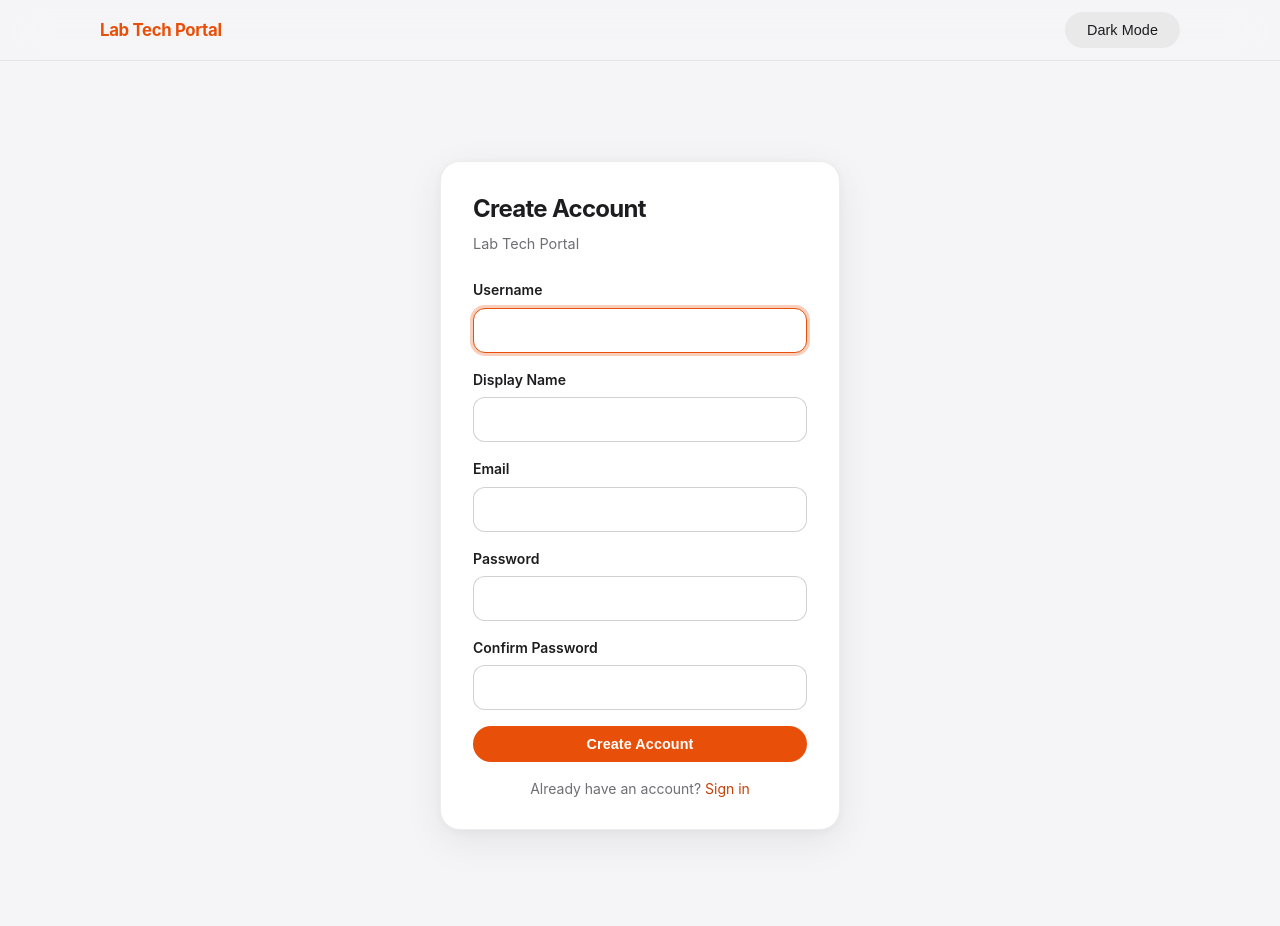
After one commit to abandlamudi1/AlarmLabTechPortal, a Flask app: page /register in a window 1280 px wide. The commit adds this page. Run offline with Flask 3, Linux system fonts and the light colour scheme; some libraries are stand-ins or nearby versions.

Commit message:
Add user registration for local auth mode
New /register page (username, display name, email, password + confirm).
Saves hashed credentials to data/accounts.json and logs the user in
immediately on success. Login page now shows "No account? Create one" link.
Only available when LOCAL_AUTH is active (no Okta configured).

Co-Authored-By: Claude Sonnet 4.6 <noreply@anthropic.com>

```diff
--- a/lab-portal/lab-tech-portal-sprint-next-E-helm-k8s/app.py
+++ b/lab-portal/lab-tech-portal-sprint-next-E-helm-k8s/app.py
@@ -18,7 +18,7 @@ import services.audit_log as _audit_log_module
 import services.metrics as _metrics_module
 import services.object_storage as _object_storage_module
 from services.okta_auth import OktaAuthError, OktaAuthService
-from services.local_auth import verify_local_user
+from services.local_auth import verify_local_user, create_local_user
 from services.logging_config import bind_request_context, clear_request_context, get_logger, init_logging
 from services.rbac import requires_role as _requires_role
 from celery_app import make_celery
@@ -526,7 +526,7 @@ def require_login():
         return None
     if request.endpoint.startswith("static"):
         return None
-    if request.endpoint in {"login", "local_login", "auth_callback", "logout", "healthz", "readyz", "metrics", "prometheus_metrics"}:
+    if request.endpoint in {"login", "local_login", "register", "auth_callback", "logout", "healthz", "readyz", "metrics", "prometheus_metrics"}:
         return None
     # api_v1 blueprint handles its own auth and returns 401 JSON (not 302).
     # Exclude it here so unauthenticated API callers get JSON, not a redirect.
@@ -606,6 +606,38 @@ def local_login():
     ))
     if next_url and _is_safe_redirect(next_url):
         return redirect(next_url)
+    return redirect(url_for("home"))
+
+
+@app.route("/register", methods=["GET", "POST"])
+def register():
+    if not current_app.config.get("LOCAL_AUTH"):
+        return redirect(url_for("login"))
+    if request.method == "GET":
+        return render_template("register.html", error=None, form={})
+    username = request.form.get("username", "").strip()
+    display_name = request.form.get("display_name", "").strip()
+    email = request.form.get("email", "").strip()
+    password = request.form.get("password", "")
+    confirm = request.form.get("confirm_password", "")
+    form = {"username": username, "display_name": display_name, "email": email}
+    if password != confirm:
+        return render_template("register.html", error="Passwords do not match.", form=form)
+    error = create_local_user(username, display_name, email, password)
+    if error:
+        return render_template("register.html", error=error, form=form)
+    account = verify_local_user(username, password)
+    session["user_identity"] = {
+        "email": account["email"],
+        "display_name": account["display_name"],
+        "username": account["username"],
+        "groups": ["admin"],
+    }
+    login_user(User(
+        email=account["email"],
+        display_name=account["display_name"],
+        username=account["username"],
+    ))
     return redirect(url_for("home"))
 
 
--- a/lab-portal/lab-tech-portal-sprint-next-E-helm-k8s/templates/login.html
+++ b/lab-portal/lab-tech-portal-sprint-next-E-helm-k8s/templates/login.html
@@ -30,6 +30,10 @@
             </div>
             <button class="btn" type="submit" style="width:100%;">Sign In</button>
         </form>
+
+        <p style="margin-top:16px; text-align:center; font-size:0.875rem; color:var(--muted-text);">
+            No account? <a href="{{ url_for('register') }}">Create one</a>
+        </p>
     </div>
 </div>
 {% endblock %}
--- /dev/null
+++ b/lab-portal/lab-tech-portal-sprint-next-E-helm-k8s/templates/register.html
@@ -0,0 +1,51 @@
+{% extends 'base.html' %}
+
+{% block title %}Create Account — Lab Tech Portal{% endblock %}
+
+{% block content %}
+<div class="login-wrap">
+    <div class="card login-card">
+        <div class="login-header">
+            <h1 class="login-title">Create Account</h1>
+            <p class="login-sub">Lab Tech Portal</p>
+        </div>
+
+        {% if error %}
+        <div class="notice notice-error">{{ error }}</div>
+        {% endif %}
+
+        <form method="post" action="{{ url_for('register') }}" class="login-form">
+            <input type="hidden" name="csrf_token" value="{{ csrf_token() }}">
+            <div class="form-field">
+                <label for="username">Username</label>
+                <input id="username" name="username" type="text" autocomplete="username"
+                       autofocus required value="{{ form.username or '' }}">
+            </div>
+            <div class="form-field">
+                <label for="display_name">Display Name</label>
+                <input id="display_name" name="display_name" type="text"
+                       required value="{{ form.display_name or '' }}">
+            </div>
+            <div class="form-field">
+                <label for="email">Email</label>
+                <input id="email" name="email" type="email" autocomplete="email"
+                       required value="{{ form.email or '' }}">
+            </div>
+            <div class="form-field">
+                <label for="password">Password</label>
+                <input id="password" name="password" type="password" autocomplete="new-password" required>
+            </div>
+            <div class="form-field">
+                <label for="confirm_password">Confirm Password</label>
+                <input id="confirm_password" name="confirm_password" type="password"
+                       autocomplete="new-password" required>
+            </div>
+            <button class="btn" type="submit" style="width:100%;">Create Account</button>
+        </form>
+
+        <p style="margin-top:16px; text-align:center; font-size:0.875rem; color:var(--muted-text);">
+            Already have an account? <a href="{{ url_for('login') }}">Sign in</a>
+        </p>
+    </div>
+</div>
+{% endblock %}
```
Also changed, not shown: lab-portal/lab-tech-portal-sprint-next-E-helm-k8s/services/local_auth.py (+27 -1 lines).
